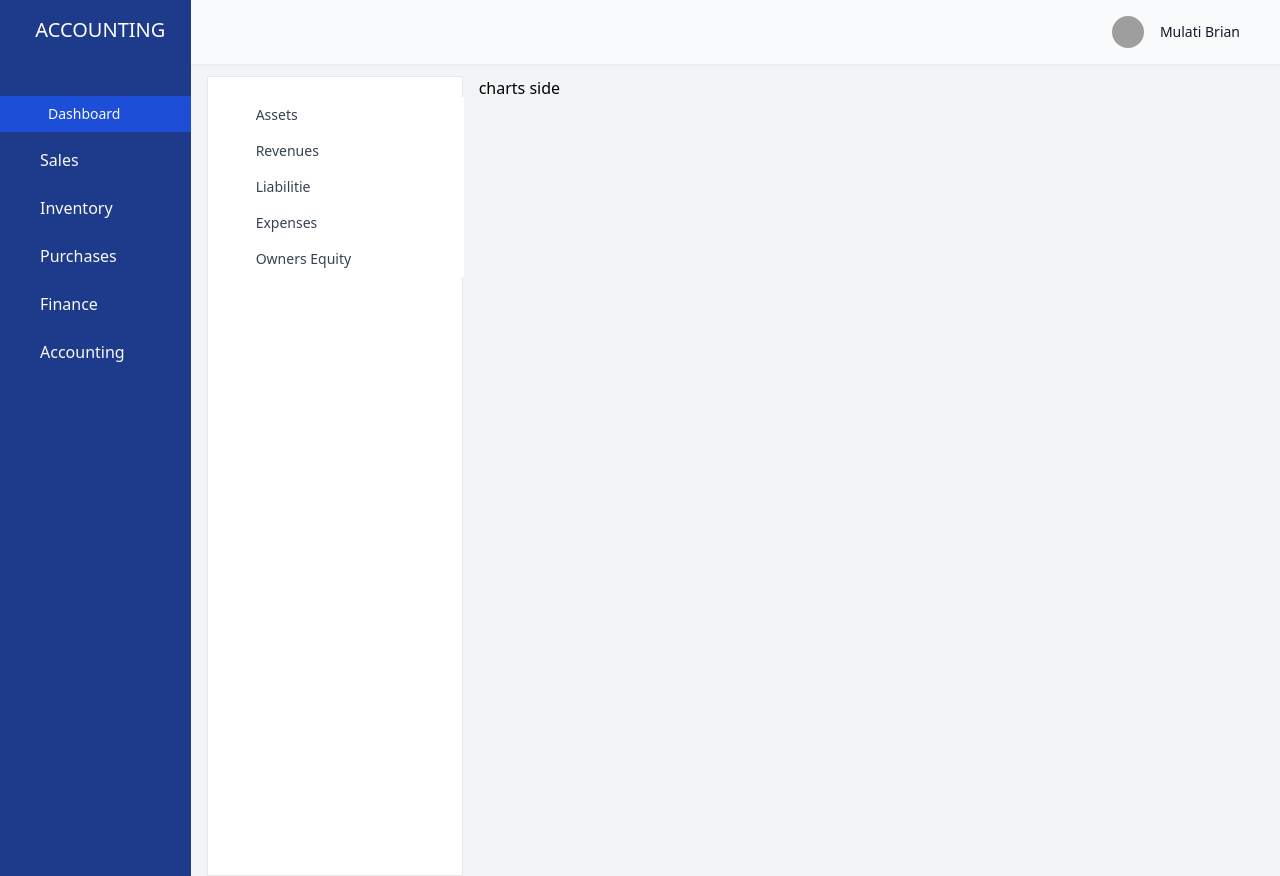
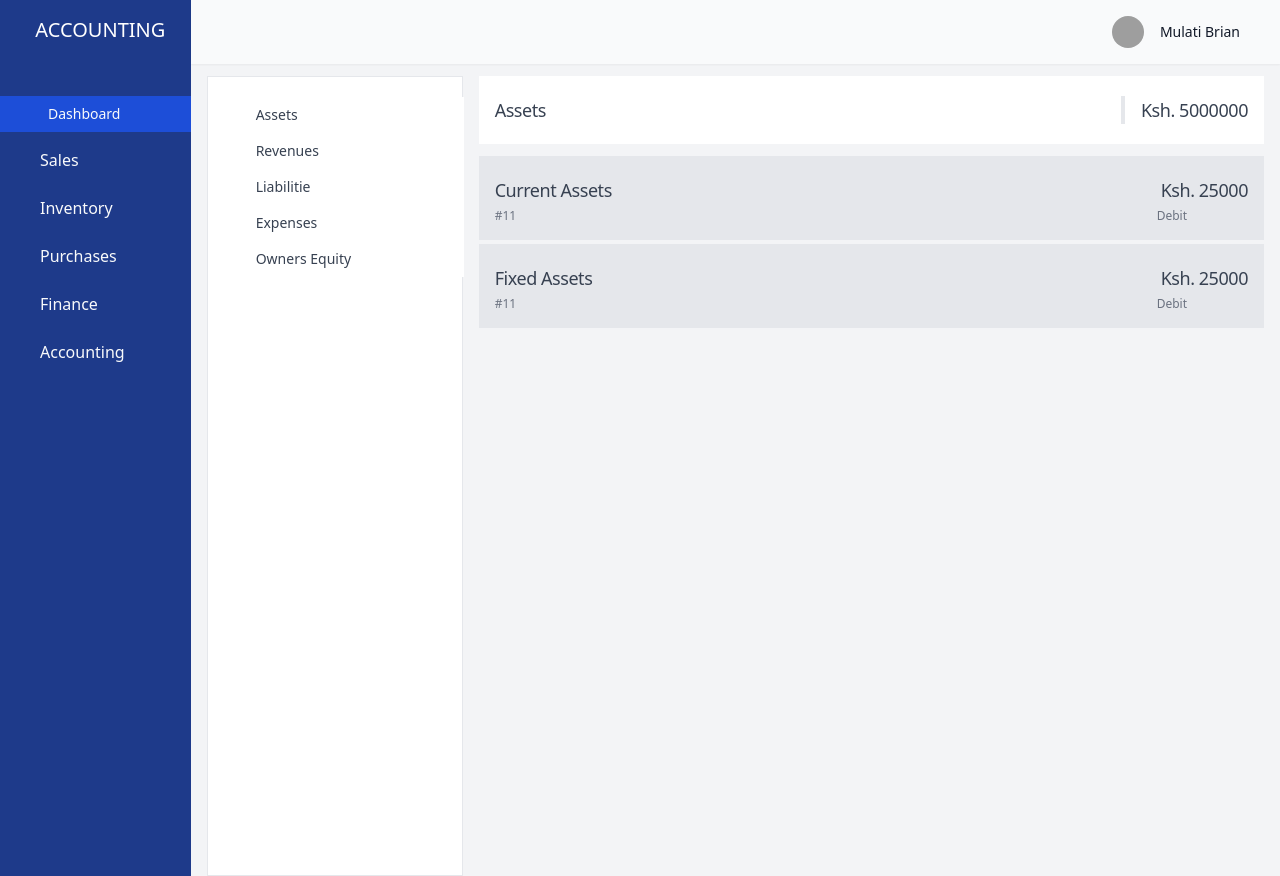
Before and after one commit to Brian-mula/accounting, a Nuxt app: page /charts/123 in a window 1280 px wide. Built offline with nearby package versions, Linux system fonts and the light colour scheme; grey boxes are pictures that could not be loaded.

Commit message:
added assets id

```diff
--- a/pages/charts/[id].vue
+++ b/pages/charts/[id].vue
@@ -1,15 +1,67 @@
 <template>
-    <div>
-    charts side
+  <div>
+    <div class="bg-white py-4 flex justify-between items-center mb-3">
+      <div>
+        <h5 class="px-4 mb-1 mt-1 text-lg tracking-tight text-gray-700">
+          Assets
+        </h5>
+      </div>
+      <div>
+        <h5
+          class="px-4 border-l-4 mb-1 mt-1 text-lg tracking-tight text-gray-700"
+        >
+          Ksh. 5000000
+        </h5>
+      </div>
     </div>
+
+    <div >
+          <div
+            v-for="asset in assetTypes"
+            :key="asset.id"
+            class="bg-gray-200 py-4 flex justify-between items-center hover:bg-gray-300 mt-1 cursor-pointer"
+          >
+            <nuxt-link
+              :to="{ name: 'asset-id', params: { id: asset.id } }"
+              class="flex justify-between w-full"
+            >
+              <div>
+                <h5 class="px-4 mb-1 mt-1 text-lg tracking-tight text-gray-700">
+                  {{ asset.title }}
+                </h5>
+                <p class="font-normal text-gray-500 text-xs px-4">#11</p>
+              </div>
+              <div>
+                <h5
+                  class="px-4 border-l-4 mb-1 mt-1 text-lg tracking-tight text-gray-700"
+                >
+                  Ksh. 25000
+                </h5>
+                <p class="font-normal text-gray-500 text-xs px-4">Debit</p>
+              </div>
+            </nuxt-link>
+          </div>
+        </div>
+  </div>
 </template>
 
 <script setup>
 definePageMeta({
   layout: "custome",
 });
+
+const assetTypes = ref([
+  {
+    id: 11,
+    title: "Current Assets",
+  },
+  {
+    id: 12,
+    title: "Fixed Assets",
+  },
+
+]);
+
 </script>
 
-<style lang="scss" scoped>
-
-</style>
+<style lang="scss" scoped></style>
```
